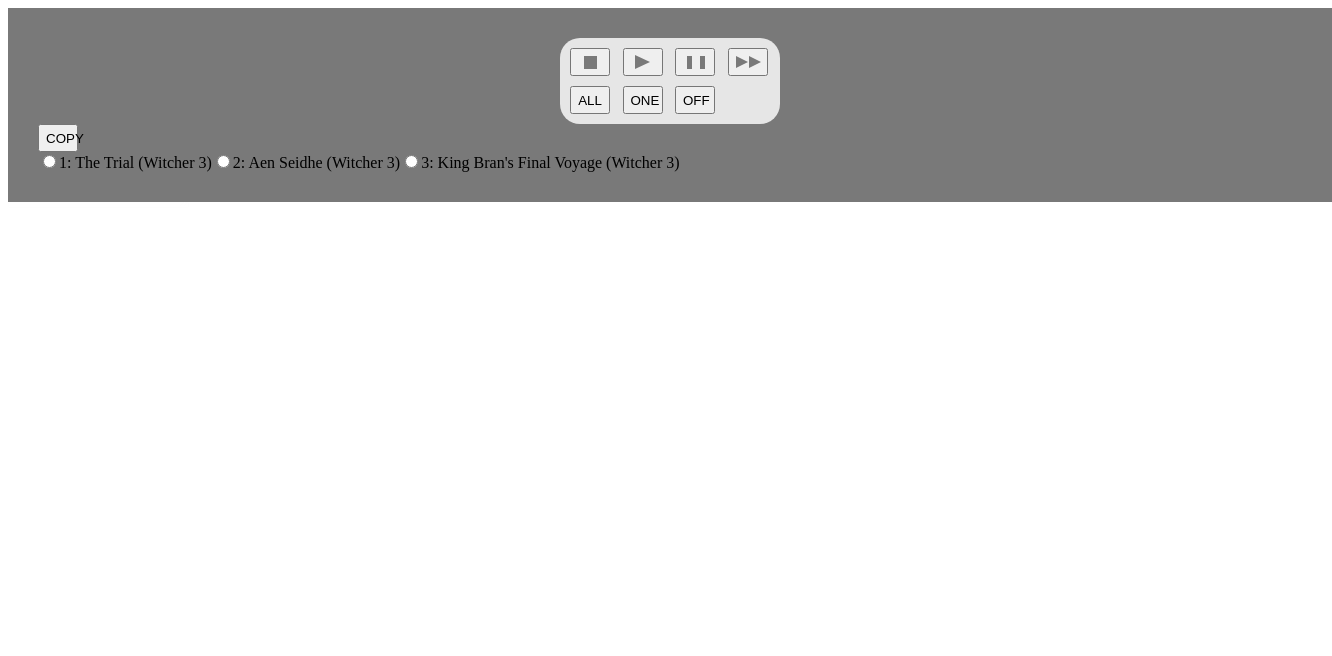
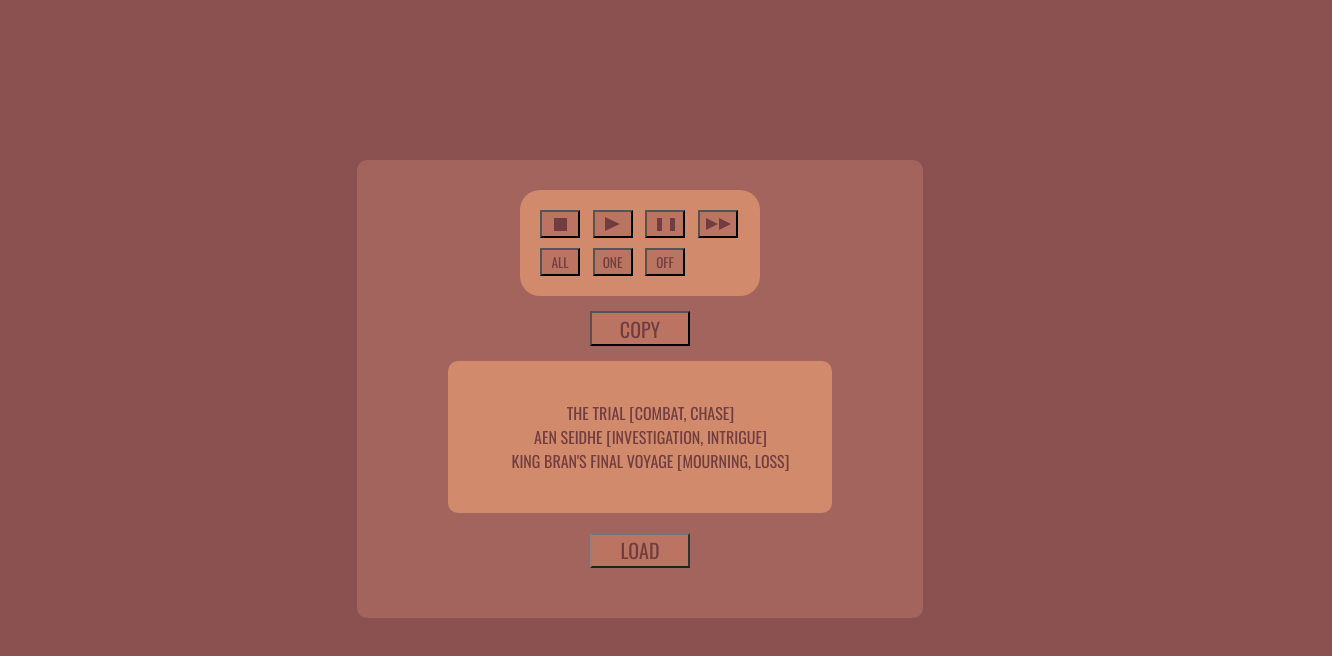
Before and after one commit to decadentpig/dm-bot-controls, a plain HTML site: page index.html in a window 1280 px wide. Shown: the whole page, 1332 px wide, since content can reach past the window. Drawn offline with nearby package versions, Linux system fonts and the light colour scheme.

Commit message:
UI design elements added

```diff
--- a/index.html
+++ b/index.html
@@ -3,30 +3,39 @@
   <head>
     <title>DM Bot Controller</title>
     <link href='style.css' rel='stylesheet'>
+
+    <link rel="preconnect" href="https://fonts.gstatic.com">
+<link href="https://fonts.googleapis.com/css2?family=Oswald&display=swap" rel="stylesheet">
   </head>
   <body onload='populateTrackList()'>
     <div id='all-controls'>
       <div id='top-controls-container'>
-        <button href='' onclick='copyText("p!stop"); return false;' id='stop-button'>
+        <button href='' id='stop-button'>
             <div id='stop-icon' class='top-icons'></div>
         </button>
-        <button href='' onclick='copyText("p!resume"); return false;' id='play-button'>
+        <button href='' id='play-button'>
             <div id='play-icon' class='top-icons'></div>
         </button>
-        <button href='' onclick='copyText("p!pause"); return false;' id='pause-button'>
-            <div class='pause-icons top-icons'></div><div class='pause-icons top-icons'></div>
+        <button href='' id='pause-button'>
+            <div class='pause-icons top-icons'></div>
+            <div class='pause-icons top-icons'></div>
         </button>
-        <button href='' onclick='copyText("p!skip"); return false;' id='skip-button'>
-            <div class='skip-icons top-icons'></div><div class='skip-icons top-icons'></div>
+        <button href='' id='skip-button'>
+            <div class='skip-icons top-icons'></div>
+            <div class='skip-icons top-icons'></div>
         </button>
-        <button href='' onclick='copyText("p!repeat all"); return false;' id='rep-all-button'>ALL</button>
-        <button href='' onclick='copyText("p!repeat one"); return false;' id='rep-one-button'>ONE</button>
-        <button href='' onclick='copyText("p!repeat off"); return false;' id='rep-off-button'>OFF</button>
+        <button href='' id='rep-all-button' class='repeat-buttons'>ALL</button>
+        <button href='' id='rep-one-button' class='repeat-buttons'>ONE</button>
+        <button href='' id='rep-off-button' class='repeat-buttons'>OFF</button>
       </div>
       <div id='copier-container'>
-        <button href='' onclick='copyTrack(); return false;' id='copier'>COPY</button>
+        <button href='' id='copier'>COPY</button>
       </div>
       <div id='tracklist-container'></div>
+      <input type='file' id='file-upload'>
+      <label for='file-upload' id='upload-label'>
+        <div id='upload-button'>LOAD</div>
+      </label>
     </div>
     <textarea id='clipboard-textarea'></textarea>
     <script src='script.js'></script>
--- a/script.js
+++ b/script.js
@@ -1,18 +1,18 @@
 let trackList = {
     001: [
-        'The Trial (Witcher 3)',
+        'THE TRIAL',
         'L74pTmqgQ9o',
         'COMBAT',
         'CHASE'
     ],
     002: [
-        'Aen Seidhe (Witcher 3)',
+        'AEN SEIDHE',
         'paDuue9Bgas',
         'INVESTIGATION',
         'INTRIGUE'
     ],
     003: [
-        'King Bran\'s Final Voyage (Witcher 3)',
+        'KING BRAN\'S FINAL VOYAGE',
         'r_gIRaYQRqo',
         'MOURNING',
         'LOSS'
@@ -20,14 +20,42 @@ let trackList = {
 }
 
 function copyText(selection){
+    // Copy text from an off-screen text-area to clipboard.
     document.querySelector('#clipboard-textarea').value = `${selection}`;
     document.querySelector('#clipboard-textarea').select();
     document.execCommand("copy");
 }
 
+function populateTrackList() {
+    const listDiv = document.querySelector('#tracklist-container');
+
+    for (let i in trackList){
+        // Create radio buttons
+        let listEntry = document.createElement('input');
+        listEntry.setAttribute('type', 'radio');
+        listEntry.setAttribute('id', `${i}`);
+        listEntry.setAttribute('class', 'tracklist-entries');
+        listEntry.setAttribute('value', `${i}`);
+        listEntry.setAttribute('name', 'track-list');
+
+        // Create labels
+        let entryLabel = document.createElement('label');
+        entryLabel.setAttribute('for', `${i}`);
+        entryLabel.setAttribute('class', 'tracklist-entries');
+        entryLabel.innerHTML = `${trackList[i][0]} [${trackList[i][2]}, ${trackList[i][3]}]`;
+
+        // Build list
+        listDiv.append(listEntry);
+        listDiv.append(entryLabel);
+        listDiv.append(document.createElement('br'));
+    }
+
+    document.getElementById('1').checked = true;
+}
+
 function copyTrack(){
     // Determine selection and then fetch trackID
-    let trackID;
+    let trackID = document.querySelector('input[name="track-list"]:checked').value;
     let url = trackList[trackID][1];
 
     document.querySelector('#clipboard-textarea').value = `p!play https://youtu.be/${url}`;
@@ -35,19 +63,21 @@ function copyTrack(){
     document.execCommand("copy");
 }
 
-function populateTrackList() {
-    const listDiv = document.querySelector('#tracklist-container')
+const stopButton = document.querySelector('#stop-button');
+const playButton = document.querySelector('#play-button');
+const pauseButton = document.querySelector('#pause-button');
+const skipButton = document.querySelector('#skip-button');
+const repeatAll = document.querySelector('#rep-all-button');
+const repeatOne = document.querySelector('#rep-one-button');
+const repeatOff = document.querySelector('#rep-off-button');
 
-    for (let i in trackList){
-        let listEntry = document.createElement('input');
-        listEntry.setAttribute('class', 'tracklist-entries');
-        listEntry.setAttribute('type', 'radio');
-        listEntry.setAttribute('name', `${i}`);
+stopButton.onclick = () => copyText('p!stop');
+playButton.onclick = () => copyText('p!resume');
+pauseButton.onclick = () => copyText('p!pause');
+skipButton.onclick = () => copyText('p!skip');
+repeatAll.onclick = () => copyText('p!repeat all');
+repeatOne.onclick = () => copyText('p!repeat one');
+repeatOff.onclick = () => copyText('p!repeat off');
 
-        let entryLabel = document.createElement('label');
-        entryLabel.setAttribute('for', `${i}`);
-        entryLabel.textContent = `${i}: ${trackList[i][0]}`;
-        listDiv.append(listEntry);
-        listDiv.append(entryLabel);
-    }
-}
+const copierButton = document.querySelector('#copier');
+copierButton.onclick = () => copyTrack();
--- a/style.css
+++ b/style.css
@@ -1,13 +1,29 @@
+:root {
+    --body-bg: #8b5150;
+    --main-container-bg: #a2645d;
+    --sub-container-bg: #d18a6b;
+    --button-bg: #bc7462;
+    --button-content: #713d3f;
+    --list-items: #713d3f;
+  }
+
+  body {
+    background-color: var(--body-bg);
+    font-family: 'Oswald', sans-serif;
+  }
 
   button {
       height: 28px;
       width: 40px;
+      font-family: 'Oswald', sans-serif;
   }
 
   #all-controls {
-    width: 100%;
-    background-color: #797979;
+      width: 40%;
+      background-color: var(--main-container-bg);
+      border-radius: 10px;
       padding: 30px;
+      margin: 10em auto;
   }
 
   #top-controls-container {
@@ -15,9 +31,9 @@ button {
       grid-gap: 10px;
       width: 200px;
       margin: auto;
-    padding: 10px 10px;
+      padding: 20px 20px;
       grid-template-columns: repeat(4, 1fr);
-    background-color: #e6e6e6;
+      background-color: var(--sub-container-bg);
       border-radius: 20px;
   }
 
@@ -26,50 +42,115 @@ button {
   }
 
   #stop-button {
-
+      background-color: var(--button-bg);
+  }
+  #stop-button:hover {
+    background-color: var(--main-container-bg);
   }
   #stop-icon {
       width: 13px;
       height: 13px;
-    background-color: #797979;
+      background-color: var(--button-content);
   }
 
   #play-button {
-
+     background-color: var(--button-bg);
+  }
+  #play-button:hover {
+    background-color: var(--main-container-bg);
   }
   #play-icon {
       width: 0;
       height: 0;
       border-top: 7px solid transparent;
-    border-left: 15px solid #797979;
+      border-left: 15px solid var(--button-content);
       border-bottom: 7px solid transparent;
   }
 
   #pause-button {
       display: inline-grid;
       grid-template-columns: 1em 1em;
+      background-color: var(--button-bg);
+  }
+  #pause-button:hover {
+    background-color: var(--main-container-bg);
   }
   .pause-icons {
       width: 5px;
       height: 13px;
-    background-color: #797979;
+      background-color: var(--button-content);
   }
 
   #skip-button {
       display: inline-grid;
       grid-template-columns: 1em 1em;
+      background-color: var(--button-bg);
+  }
+  #skip-button:hover {
+    background-color: var(--main-container-bg);
   }
   .skip-icons {
       display: grid;
       width: 0;
       height: 0;
       border-top: 6px solid transparent;
-    border-left: 12px solid #797979;
+      border-left: 12px solid var(--button-content);
       border-bottom: 6px solid transparent;
   }
 
-#repeat-buttons-container {
-    background-color: #797979;
+  .repeat-buttons {
+    color: var(--button-content);
+    background-color: var(--button-bg);
+  }
+  .repeat-buttons:hover {
+    background-color: var(--main-container-bg);
+  }
+
+  #copier-container {
+    display: grid;
+    margin: 15px;
+  }
+  #copier {
+    background-color: var(--button-bg);
+    color: var(--button-content);
+    margin: auto;
+    font-size: 20px;
+    width: 100px;
+    height: 35px;
+  }
+  #copier:hover, #upload-button:hover {
+    background-color: var(--main-container-bg);
+  }
+
+  #tracklist-container {
+    background-color: var(--sub-container-bg);
+    width: 60%;
+    margin: auto;
+    text-align: center;
+    padding: 40px;
+    border-radius: 10px;
+  }
+  .tracklist-entries {
+    display: inline-block;
+    color: var(--list-items);
+  }
+
+  input[type=radio] {
+    opacity: 0;
+  }
+  label:hover {
+    color: var(--main-container-bg);
+  }
+  label:active {
+    color: var(--button-bg);
+  }
+  input:focus + label {
+      text-shadow: 1px 1px 1px var(--main-container-bg);
+  }
+
+  #upload-label {
+    display: grid;
+    margin: 20px;
   }
 
   #clipboard-textarea {
@@ -78,3 +159,26 @@ button {
       position:absolute;
       z-index: -1;
   }
+
+  input[type='file'] {
+    opacity: .01;
+    height:0;
+    position:absolute;
+    z-index: -1;
+  }
+
+  #upload-button {
+    display: grid;
+    background-color: var(--button-bg);
+    color: var(--button-content);
+    margin: auto;
+    font-size: 20px;
+    width: 100px;
+    height: 35px;
+    text-align: center;
+
+    box-sizing: border-box;
+    border-width: 2px;
+    border-style: outset;
+    border-color: rgb(118, 118, 118) rgb(133, 133, 133);
+  }
```
Lines whose indentation alone changed are shown as unchanged.
